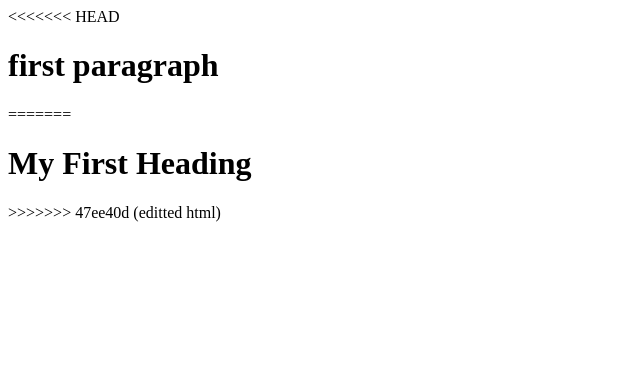
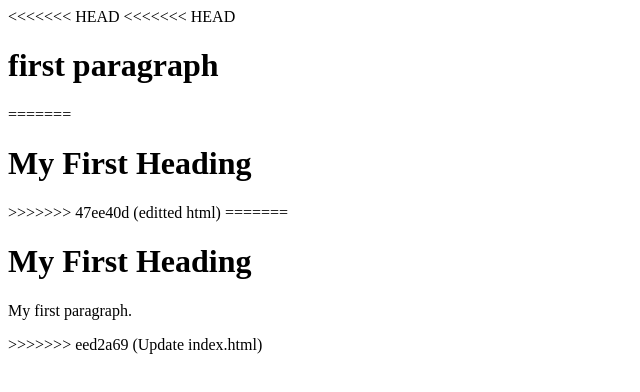
Before and after one commit to Tinnyash/learning-git, a plain HTML site: page index.html in a window 1280 px wide. Shown: the whole page, without its empty margins (0-640 px from the left). Drawn offline with Linux system fonts and the light colour scheme.

Commit message:
Update index.html

```diff
--- a/index.html
+++ b/index.html
@@ -1,6 +1,7 @@
  <!DOCTYPE html>
 <html>
 <body>
+<<<<<<< HEAD
 
 <<<<<<< HEAD
 <h1>first paragraph</h1>
@@ -10,3 +11,9 @@
 
 </body>
 </html>
+=======
+<h1>My First Heading</h1>
+<p>My first paragraph.</p>
+</body>
+</html>
+>>>>>>> eed2a69 (Update index.html)
```
